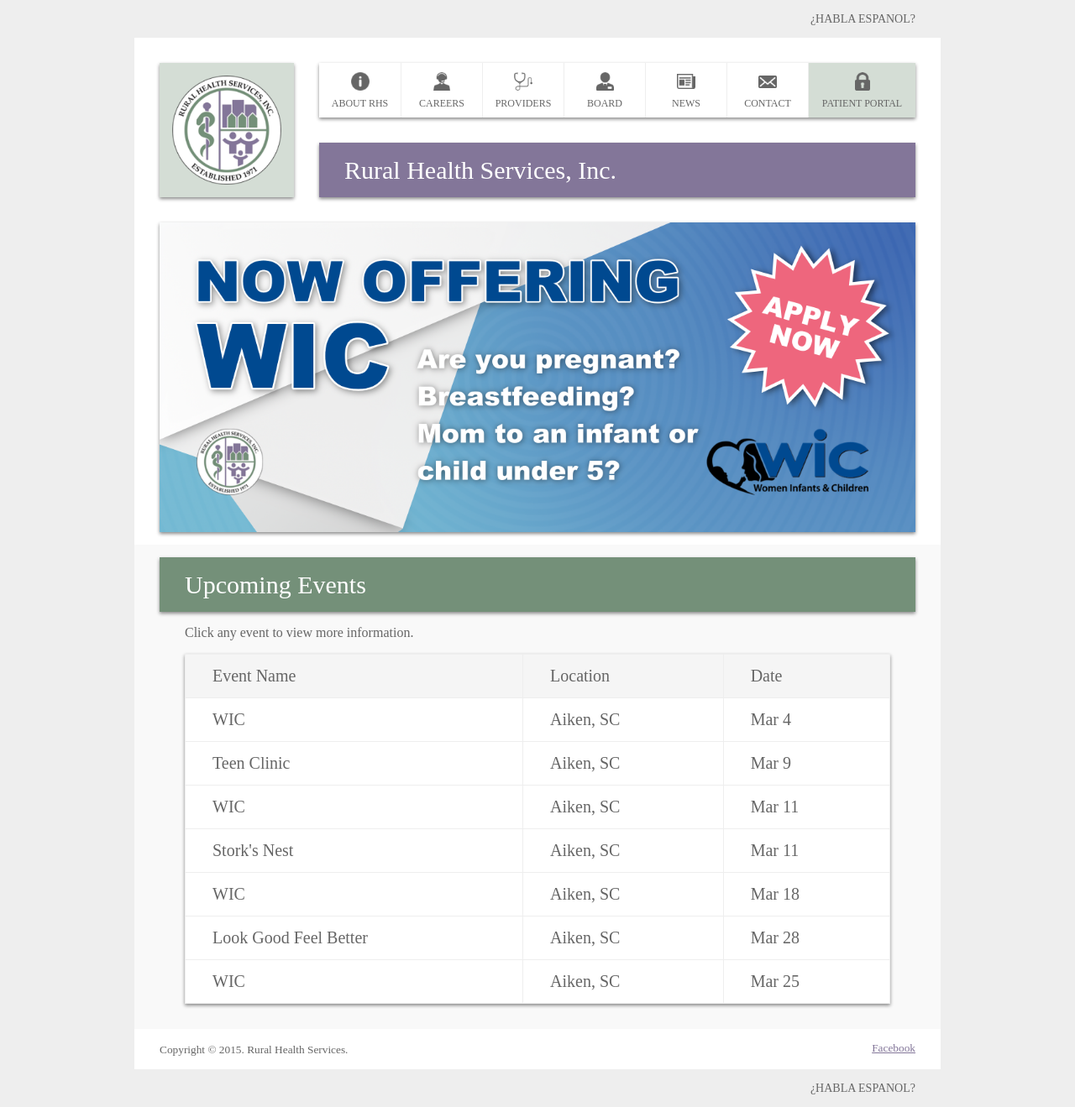
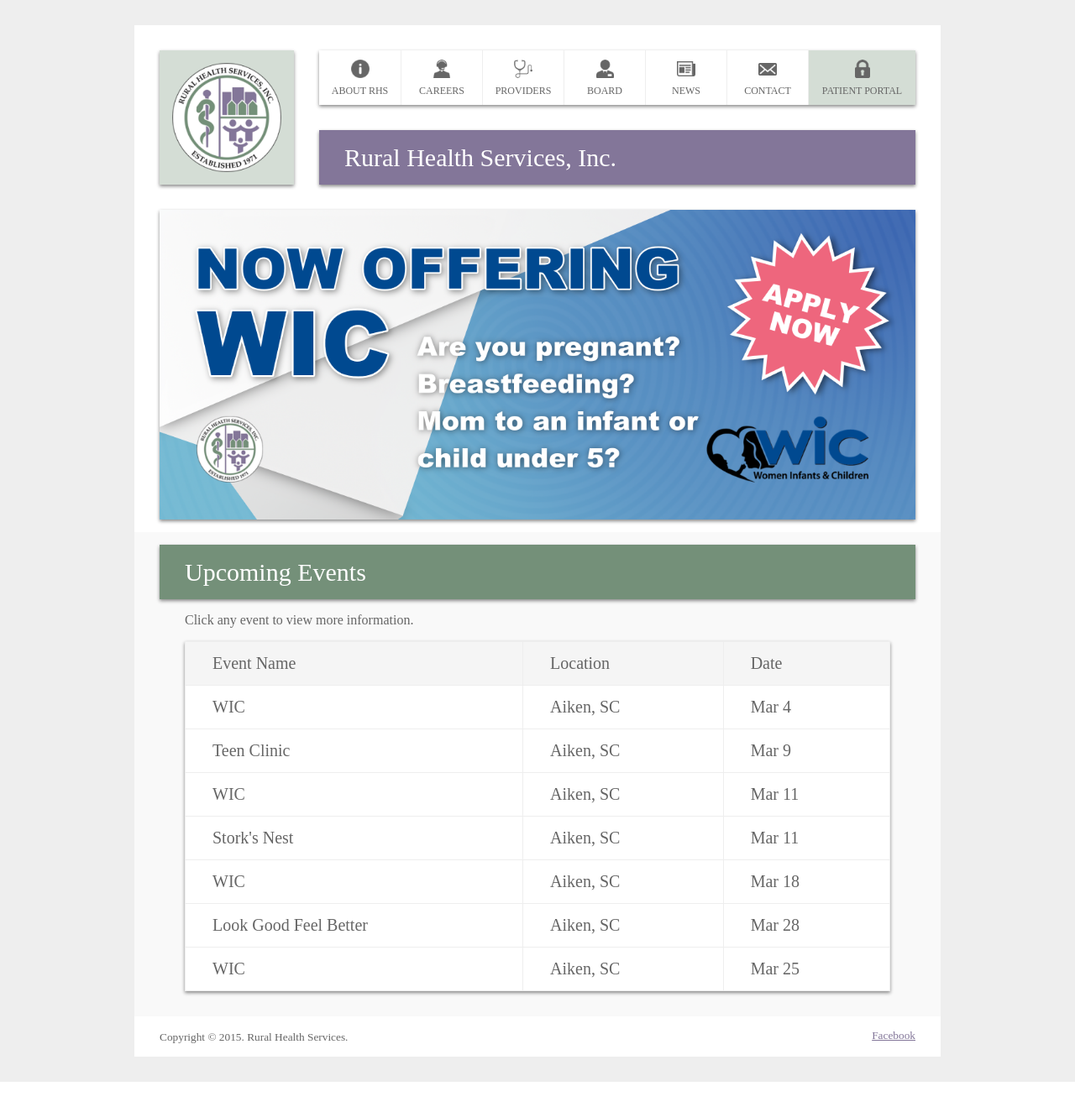
Before and after one commit to JesseNichols/RuralHealthServices, a PHP site: page /index.php?language=1 in a window 1280 px wide. Shown: the whole page at 84% size. After the commit the page ends 1289 px from the top, so only its background shows below. Run offline with PHP 8.4, Linux system fonts and the light colour scheme; some libraries are stand-ins or nearby versions.

Commit message:
Remove Spanish Translation button until Issue #5 is complete.
Remove Spanish Translation button until Issue #5 is complete.

```diff
--- a/_css/_shame.scss
+++ b/_css/_shame.scss
@@ -139,3 +139,12 @@ div.provider {
           max-width: 150px;
      }
 }
+
+// Remove this section when Spanish Language translation is restored.
+
+span.language, span.language_mobile {
+    display: none;
+}
+body {
+    margin: 30px auto;
+}
--- a/_css/styles.css
+++ b/_css/styles.css
@@ -622,4 +622,10 @@ div.provider {
     width: 33%;
     max-width: 150px; }
 
+span.language, span.language_mobile {
+  display: none; }
+
+body {
+  margin: 30px auto; }
+
 /*# sourceMappingURL=styles.css.map */
```
Also changed, not shown: 1 other file.
